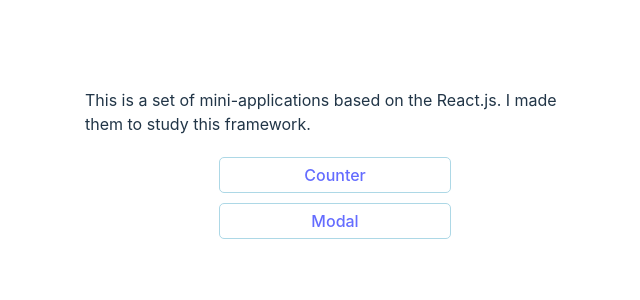
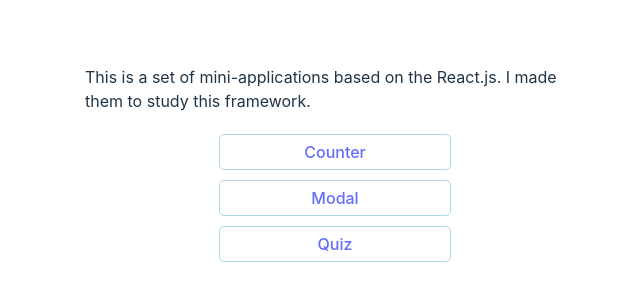
Before and after one commit to lis2612/react-mini-apps, a React (Vite) app: page / in a window 1280 px wide. Shown: the part 242-542 px from the top of the page, without its empty margins (305-945 px from the left). Built offline with nearby package versions, Linux system fonts and the light colour scheme.

Commit message:
Add 'Quiz' page and route

```diff
--- a/src/components/Router.jsx
+++ b/src/components/Router.jsx
@@ -2,6 +2,7 @@ import { BrowserRouter, Link, Route, Routes } from "react-router-dom";
 import Home from "./screens/Home/Home";
 import Counter from "./screens/Counter/Counter";
 import Modal from "./screens/Modal/Modal";
+import Quiz from "./screens/Quiz/Quiz";
 
 const GoHome = () => {
   return (
@@ -37,10 +38,20 @@ const Router = () => {
           element={
             <>
               <GoHome />
-              <Modal/>
+              <Modal />
             </>
           }
           path="/modal"
+        />
+
+        <Route
+          element={
+            <>
+              <GoHome />
+              <Quiz/>
+            </>
+          }
+          path="/quiz"
         />
 
         {/* Route for not found page */}
--- a/src/components/screens/Home/Home.jsx
+++ b/src/components/screens/Home/Home.jsx
@@ -14,6 +14,11 @@ function Home() {
         className="button">
         Modal
       </Link>
+      <Link
+        to="/quiz"
+        className="button">
+        Quiz
+      </Link>
     </>
   );
 }
--- /dev/null
+++ b/src/components/screens/Quiz/Quiz.jsx
@@ -0,0 +1,8 @@
+
+const Quiz = () => {
+  return (
+    <div>Quiz</div>
+  )
+}
+
+export default Quiz
```
